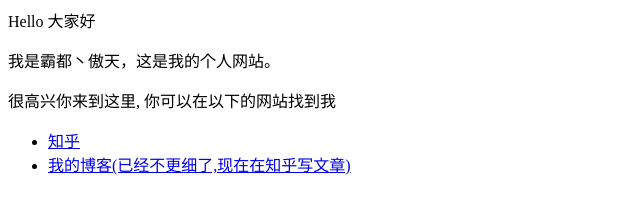
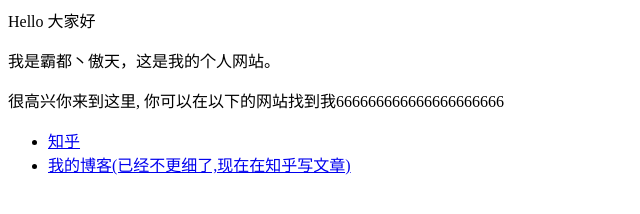
Before and after one commit to YINYINER/YINYINER.github.io, a plain HTML site: page index.html in a window 1280 px wide. Shown: the whole page, without its empty margins (0-640 px from the left). Drawn offline with Linux system fonts and the light colour scheme.

Commit message:
Update index.html

```diff
--- a/index.html
+++ b/index.html
@@ -1,6 +1,6 @@
 <p>Hello 大家好</p>
 <p>我是霸都丶傲天，这是我的个人网站。 </p>
-<p>很高兴你来到这里, 你可以在以下的网站找到我</p>
+<p>很高兴你来到这里, 你可以在以下的网站找到我666666666666666666666</p>
 
 <ul>
   <li> <a href="https://www.zhihu.com/people/AJLoveChina">知乎</a> </li>
```
